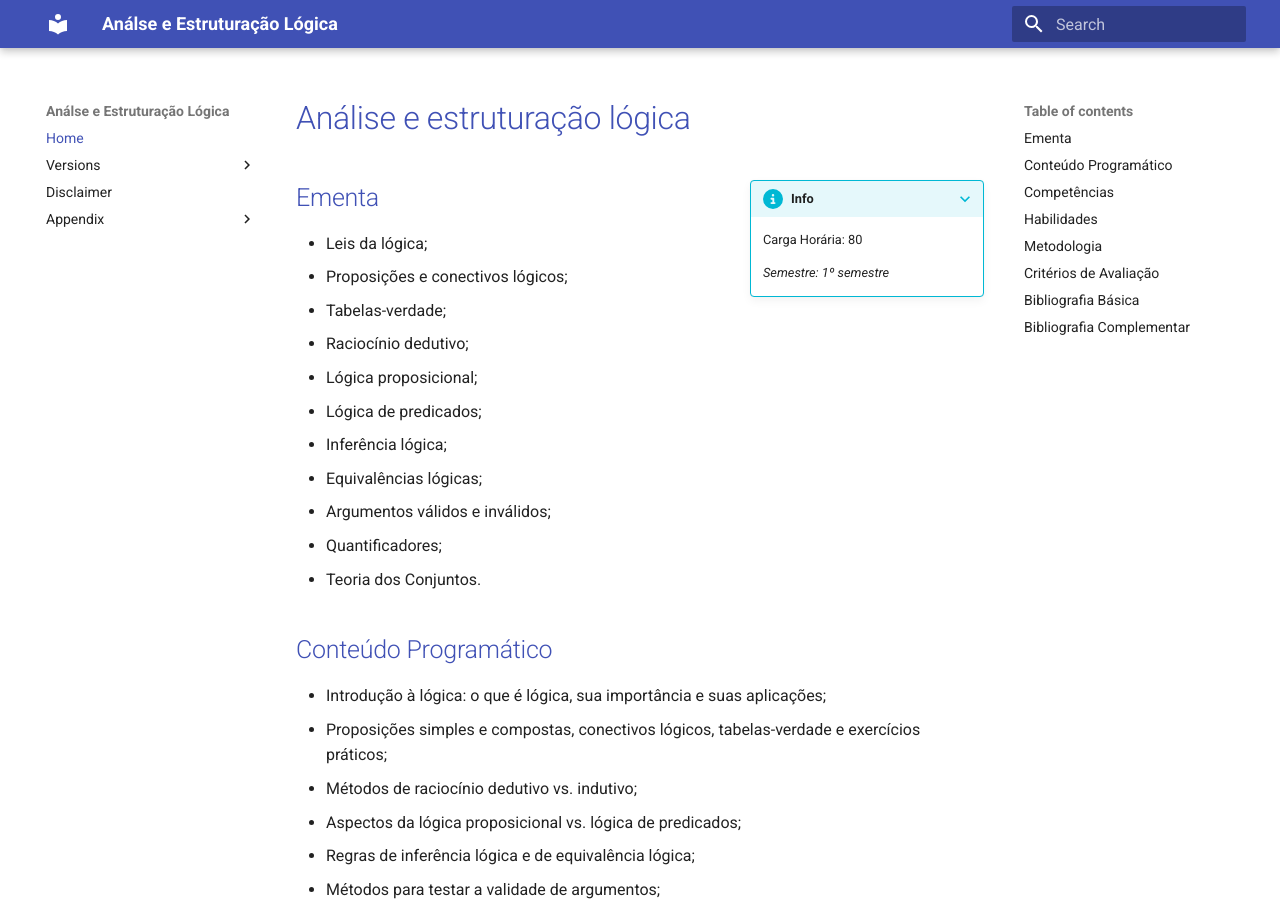
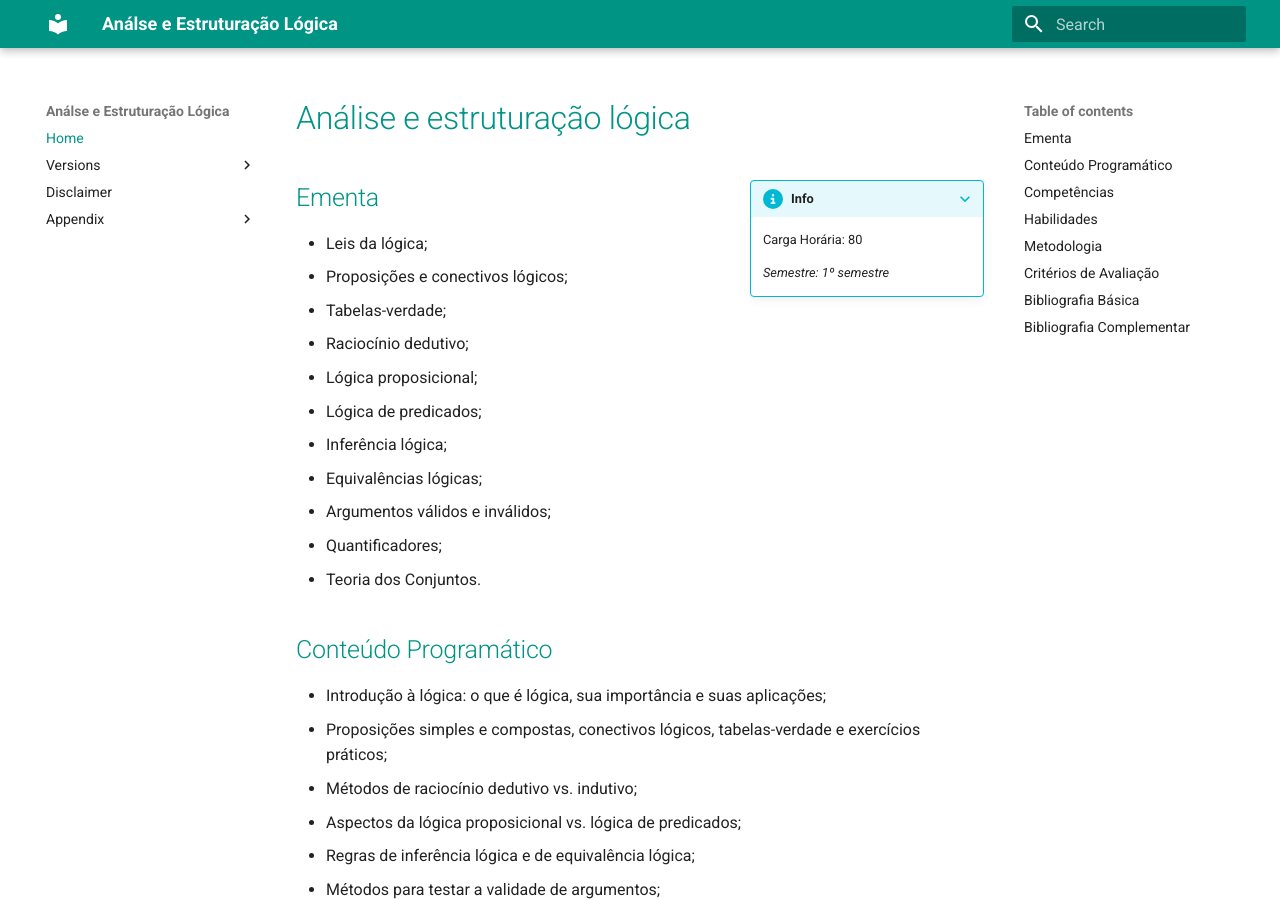
Before and after one commit to hsandmann/logic, an MkDocs documentation site: the page built from docs/index.md, in a window 1280 px wide and 900 px high. Built offline with MkDocs 1.6.1 and Material for MkDocs 9.7.7, drawn with Linux system fonts in a browser that asks for light colours.

Commit message:
Initial version

```diff
--- a/mkdocs.yml
+++ b/mkdocs.yml
@@ -28,6 +28,9 @@ theme:
       example: fontawesome/solid/flask
       quote: fontawesome/solid/quote-left
   # logo: assets/images/devops.png
+  palette:
+    primary: teal
+    accent: red
 
 markdown_extensions:
   - admonition
```
